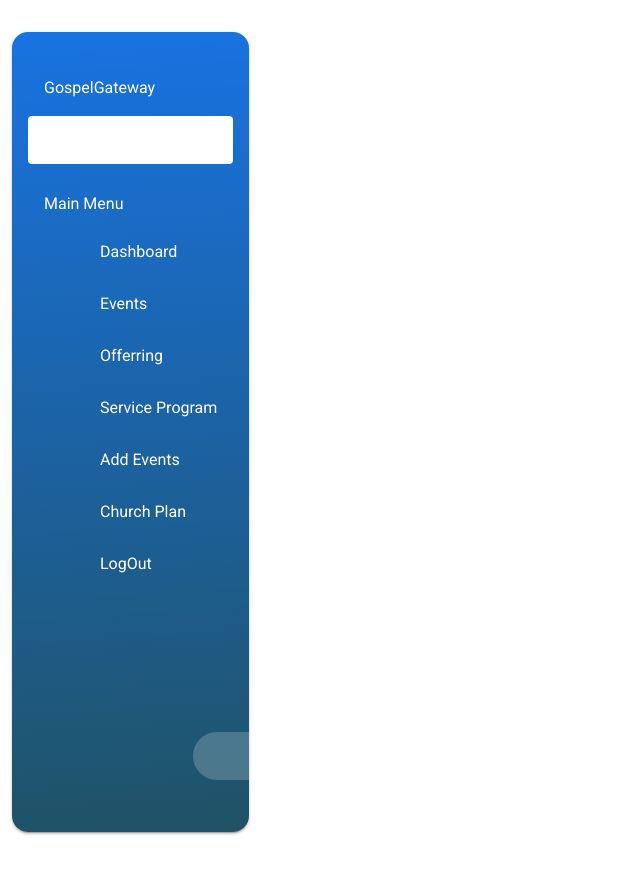
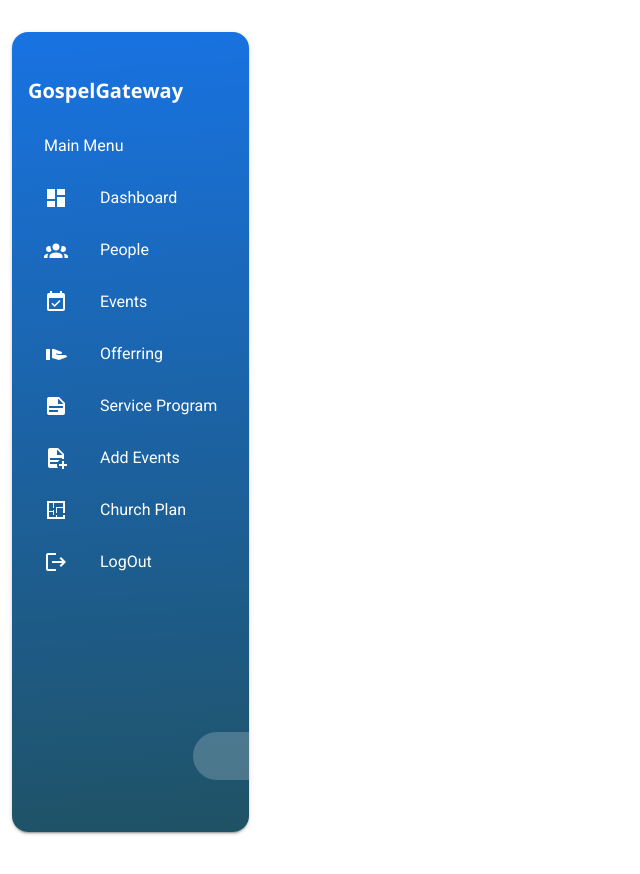
Before and after one commit to moraswi/Gospel-Gateway, a Vue app: page /admin in a window 1280 px wide. Shown: the whole page, without its empty margins (0-640 px from the left). Built offline with nearby package versions, Linux system fonts and the light colour scheme.

Commit message:
side bar

```diff
--- a/src/components/sidebars/AdminSidebar.vue
+++ b/src/components/sidebars/AdminSidebar.vue
@@ -24,46 +24,12 @@
         </v-layout> -->
 
         <!-- My Stokvel -->
-        <span v-if="opened" class="cap-3 ff-1 ml-4 white--text mt-7">
+        <h1 v-if="opened" class="white--text mt-7 font-h4">
          GospelGateway
-        </span>
+        </h1>
 
         <!-- WASCO -->
-        <v-card
-          v-if="opened"
-          class="card-wasco mt-4    justify-center
-          align-center text-center"
-          width="100%"
-          min-height="48"
-          flat
 
-        >
-
-          <v-layout class="px-4" fill-height align-center>
-            <!-- badges -->
-            <!-- <v-img
-              src="@/assets/img/member/sidebar/badges.png"
-              max-width="24"
-              max-height="24"
-              contain
-            /> -->
-
-            <!-- WASCO -->
-            <!-- <span class="b-1 white--text ml-4">{{ tenantNameForMember }}</span> -->
-          </v-layout>
-        </v-card>
-
-        <v-card v-else class="bg-none" min-height="163" height="163" flat>
-          <v-layout align-center justify-center fill-height>
-            <!-- badges -->
-            <!-- <v-img
-              src="@/assets/img/member/sidebar/badges.png"
-              max-width="24"
-              max-height="24"
-              contain
-            /> -->
-          </v-layout>
-        </v-card>
 
         <!-- Main Menu -->
         <span v-if="opened" class="cap-3 ff-1 ml-4 white--text mt-7">
@@ -82,10 +48,8 @@
             >
               <v-list-item-icon>
                 <v-icon
-                color="gray50"
-                icon="mdi-domain"
-                size="large"
-              ></v-icon>
+                color="white"
+              >mdi-view-dashboard</v-icon>
                 <!-- <v-icon color="gray50"> $overviewIcon </v-icon> -->
               </v-list-item-icon>
 
@@ -111,10 +75,35 @@
             >
               <v-list-item-icon>
                 <v-icon
-                color="green-darken-2"
-                icon="mdi-domain"
-                size="large"
-              ></v-icon>
+                color="white"
+              >mdi-account-group</v-icon>
+                <!-- <v-icon color="gray50"> $myStokvelIcon </v-icon> -->
+              </v-list-item-icon>
+
+              <v-list-item-content v-if="opened">
+                <v-list-item-title> People </v-list-item-title>
+              </v-list-item-content>
+            </v-list-item>
+          </v-card>
+
+          <!-- Contributions -->
+          <v-card
+            class="mt-1"
+            color="transparent"
+            width="100%"
+            height="48"
+            flat
+          >
+            <v-list-item
+              class="transparent white--text"
+              active-class="bg-active gray50--text"
+              :to="{ name: 'MemberLogin' }"
+              link
+            >
+              <v-list-item-icon>
+                <v-icon
+                color="white"
+              >mdi-calendar-check</v-icon>
                 <!-- <v-icon color="gray50"> $myStokvelIcon </v-icon> -->
               </v-list-item-icon>
 
@@ -140,10 +129,8 @@
             >
               <v-list-item-icon>
                 <v-icon
-                color="green-darken-2"
-                icon="mdi-domain"
-                size="large"
-              ></v-icon>
+                color="white"
+              >mdi-offer</v-icon>
                 <!-- <v-icon color="gray50"> $contributionsIcon </v-icon> -->
               </v-list-item-icon>
 
@@ -169,10 +156,8 @@
             >
               <v-list-item-icon>
                 <v-icon
-                color="green-darken-2"
-                icon="mdi-domain"
-                size="large"
-              ></v-icon>
+                color="white"
+              >mdi-note-text</v-icon>
                 <!-- <v-icon color="gray50"> $savingsIcon </v-icon> -->
               </v-list-item-icon>
 
@@ -198,10 +183,8 @@
             >
               <v-list-item-icon>
                 <v-icon
-                color="green-darken-2"
-                icon="mdi-domain"
-                size="large"
-              ></v-icon>
+                color="white"
+              >mdi-file-document-plus</v-icon>
                 <!-- <v-icon color="gray50"> $loansIcon </v-icon> -->
               </v-list-item-icon>
 
@@ -227,10 +210,8 @@
             >
               <v-list-item-icon>
                 <v-icon
-                color="green-darken-2"
-                icon="mdi-domain"
-                size="large"
-              ></v-icon>
+                color="white"
+              >mdi-floor-plan</v-icon>
                 <!-- <v-icon color="gray50"> $transactIcon </v-icon> -->
               </v-list-item-icon>
 
@@ -255,11 +236,9 @@
            link
          >
            <v-list-item-icon>
-             <v-icon
-             color="green-darken-2"
-             icon="mdi-domain"
-             size="large"
-           ></v-icon>
+            <v-icon
+                color="white"
+              >mdi-logout</v-icon>
              <!-- <v-icon color="gray50"> $transactIcon </v-icon> -->
            </v-list-item-icon>
 
--- a/src/pages/public/MemberLogIn.vue
+++ b/src/pages/public/MemberLogIn.vue
@@ -1,6 +1,7 @@
 <template>
   <div>
     <!-- login section -->
+    <!-- 1a9aaa -->
     <div style="background-color: #20505d;">
     <v-container class="py-16" >
       <v-row>
```
